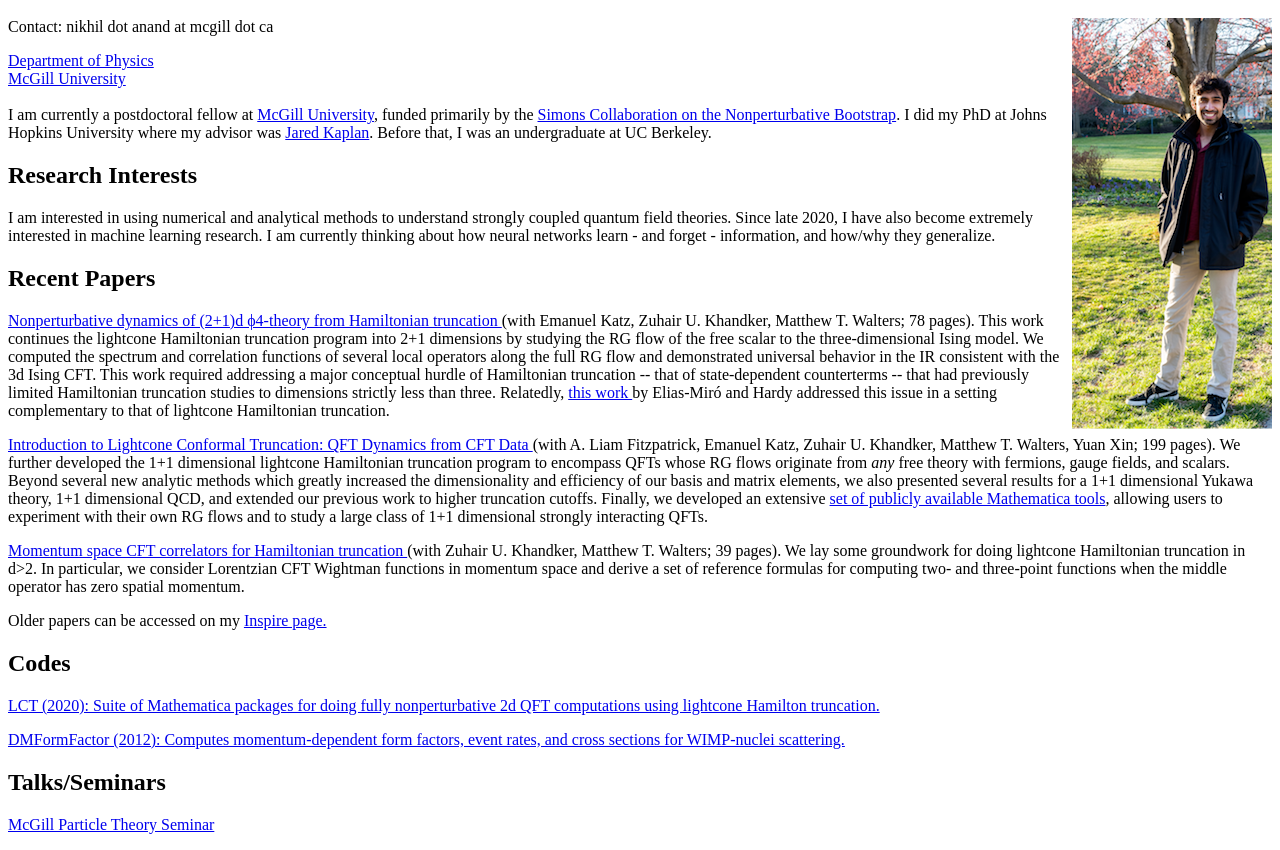
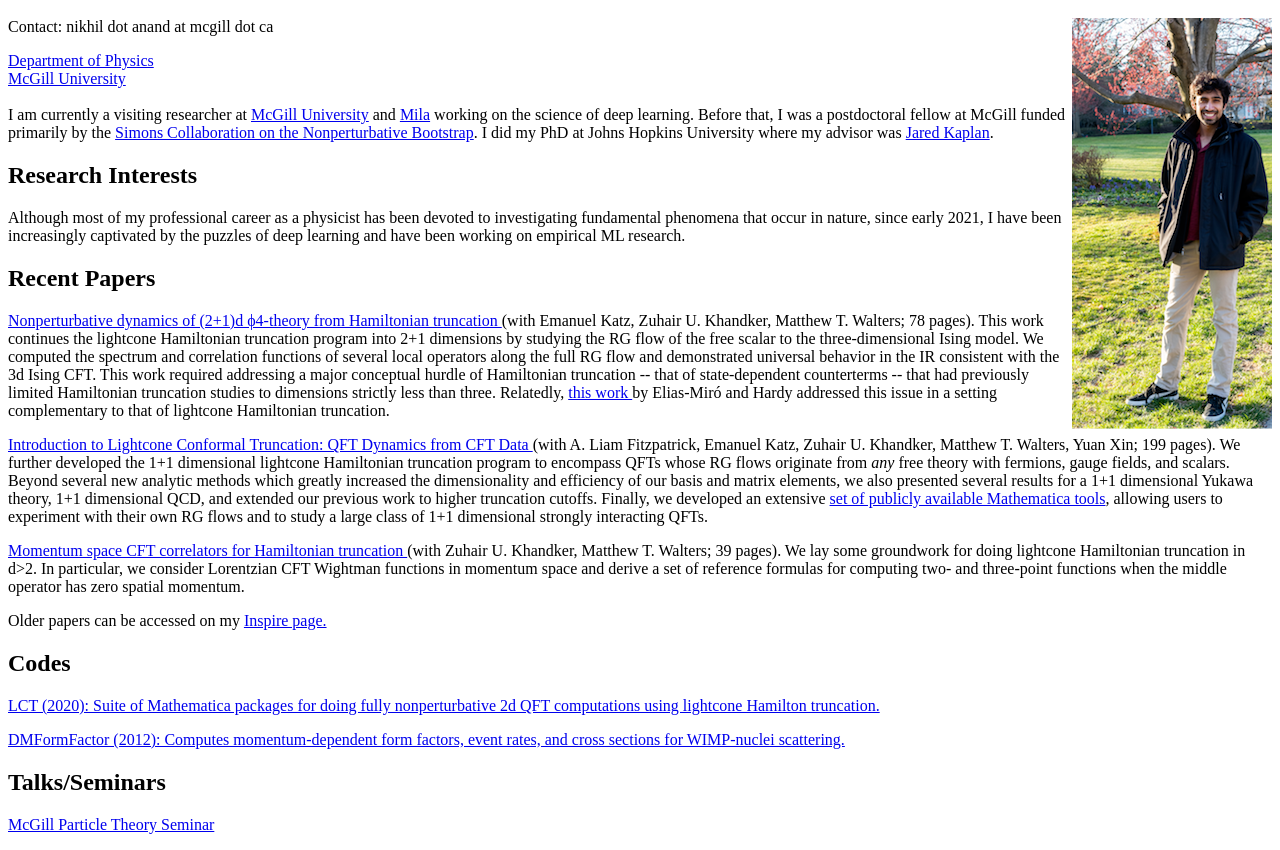
Before and after one commit to nikhilanand91/nanand.github.io, a plain HTML site: page index.html in a window 1280 px wide. Shown: the part 48-898 px from the top of the page. Drawn offline with Linux system fonts and the light colour scheme.

Commit message:
Update index.html

```diff
--- a/index.html
+++ b/index.html
@@ -14,12 +14,12 @@
 	<a href="https://www.physics.mcgill.ca/">Department of Physics</a><br>
 	<a href="http://www.mcgilla.ca/">McGill University</a><br>
 	<br>
-	I am currently a postdoctoral fellow at <a href="http://math.stanford.edu/"> McGill University</a>, funded primarily by the <a href="https://bootstrapcollaboration.com/"> Simons Collaboration on the Nonperturbative Bootstrap</a>. I did my PhD at Johns Hopkins University where my advisor was <a href="https://sites.krieger.jhu.edu/jared-kaplan/">Jared Kaplan</a>. Before that, I was an undergraduate at UC Berkeley.</p>
+	I am currently a visiting researcher at <a href="https://www.mcgill.ca/"> McGill University</a> and <a href="https://mila.quebec/en/">Mila</a> working on the science of deep learning. Before that, I was a postdoctoral fellow at McGill funded primarily by the <a href="https://bootstrapcollaboration.com/"> Simons Collaboration on the Nonperturbative Bootstrap</a>. I did my PhD at Johns Hopkins University where my advisor was <a href="https://sites.krieger.jhu.edu/jared-kaplan/">Jared Kaplan</a>.</p>
 
 <h2>
 	Research Interests</h2>
 
-I am interested in using numerical and analytical methods to understand strongly coupled quantum field theories. Since late 2020, I have also become extremely interested in machine learning research. I am currently thinking about how neural networks learn - and forget - information, and how/why they generalize.
+Although most of my professional career as a physicist has been devoted to investigating fundamental phenomena that occur in nature, since early 2021, I have been increasingly captivated by the puzzles of deep learning and have been working on empirical ML research.
 
 <h2>
 	Recent Papers</h2>
```
